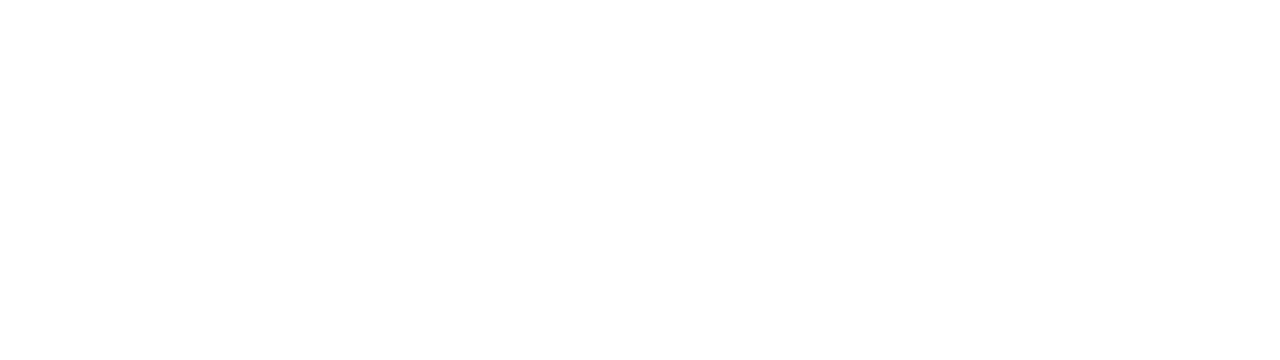
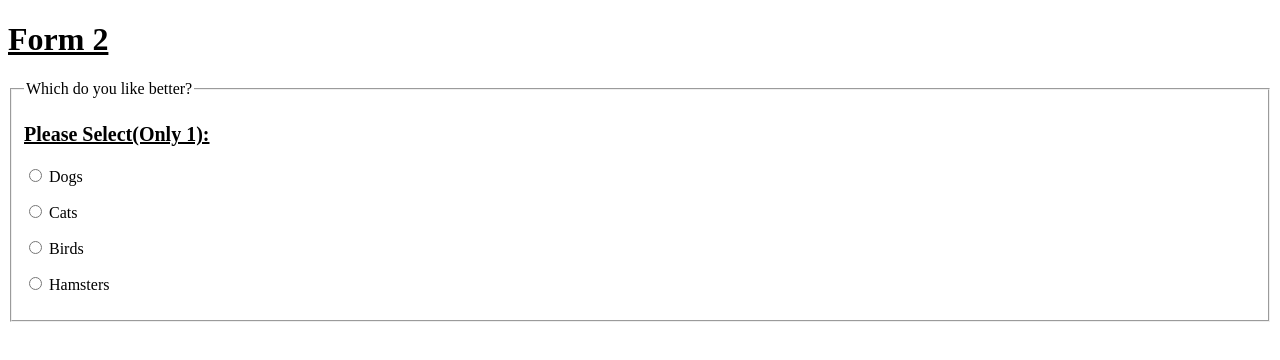
Before and after one commit to Kez2King/Forms, a plain HTML site: page Form2.html in a window 1280 px wide. Drawn offline with Linux system fonts and the light colour scheme.

Commit message:
Second Form Complete

```diff
--- a/Form2.html
+++ b/Form2.html
@@ -11,6 +11,32 @@
     <title>Document</title>
 </head>
 <body>
-
+    <h1><u>Form 2</u></h1>
+    <form>
+        <fieldset>
+            <legend>Which do you like better?</legend>
+            <p style="font-size: 20px;"><u><b>Please Select(Only 1):</b></u></p>
+            <p>
+                <label>
+                    <input type="radio" > Dogs
+                </label>
+            </p>
+            <p>
+                <label>
+                    <input type="radio" > Cats
+                </label>
+            </p>
+            <p>
+                <label>
+                    <input type="radio" > Birds
+                </label>
+            </p>
+            <p>
+                <label>
+                    <input type="radio" > Hamsters
+                </label>
+            </p>
+        </fieldset>
+    </form>
 </body>
 </html>
```
